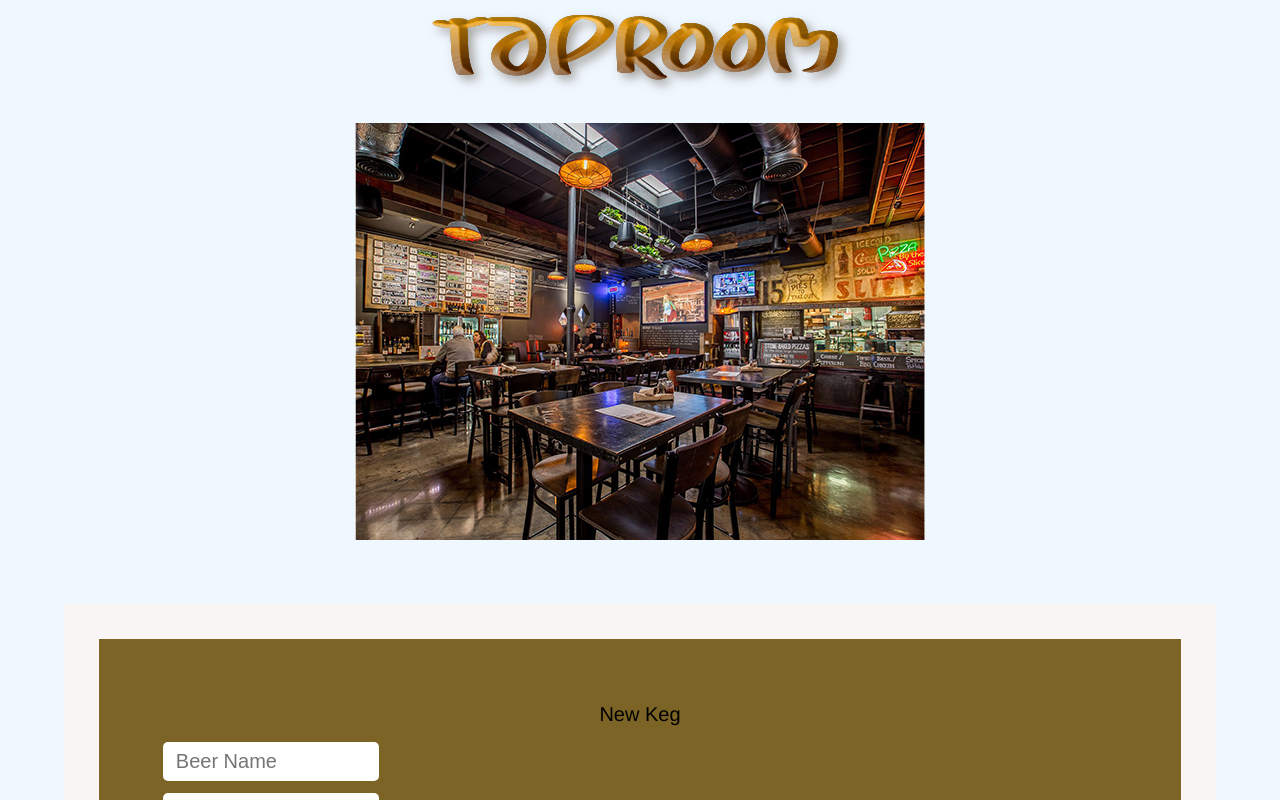
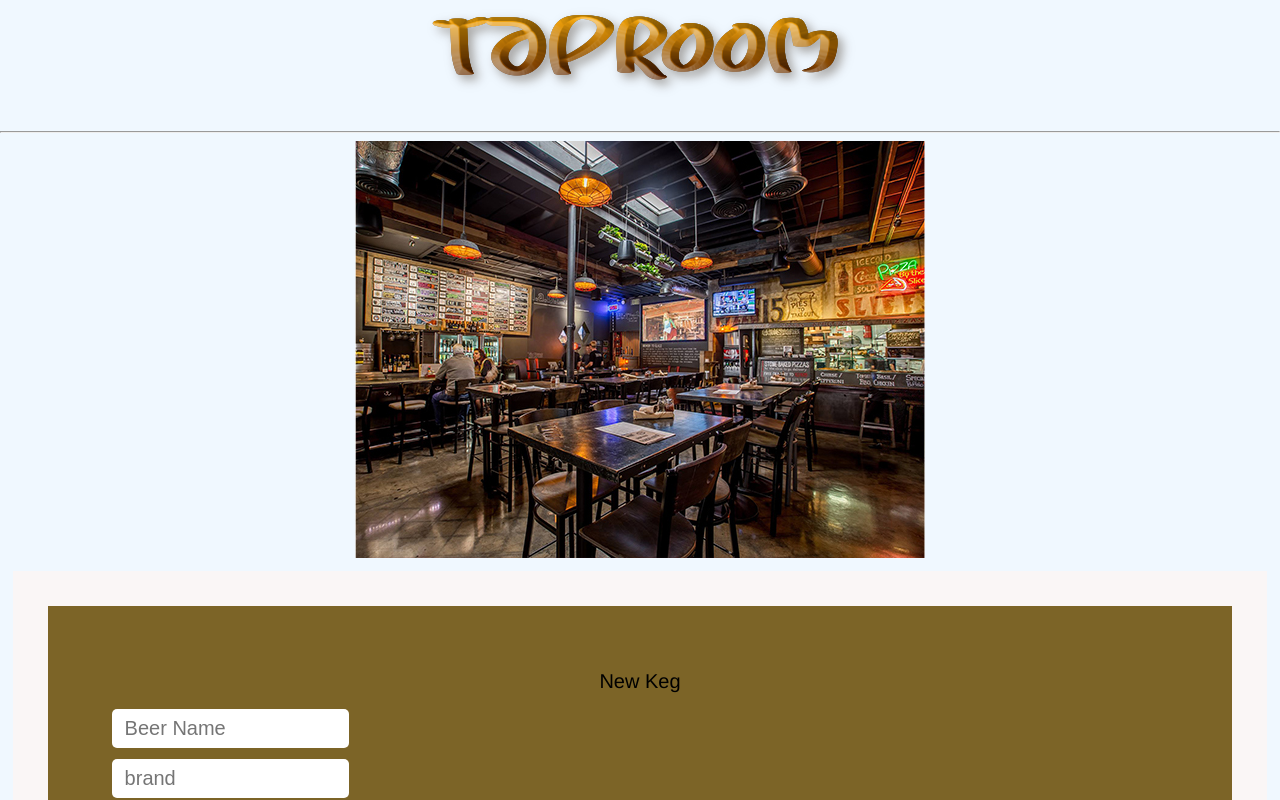
Before and after one commit to amarkmcconn/Keg-Tap, a React (Create React App) app: page / in a window 1280 px wide. Both pictures are taken after a click on the button "Add Keg". Shown: the top 800 px of the page. Built offline with nearby package versions, Linux system fonts and the light colour scheme.

Commit message:
update styling

```diff
--- a/src/App.css
+++ b/src/App.css
@@ -4,14 +4,12 @@ body{
 }
 
 .form-box{
-  min-width: 50%;
+  min-width: 35%;
   height: 18vh;
   border: 35px solid rgb(250, 246, 246);
-  margin: 5vw;
+  margin: 1vw;
   padding: 5vw;
   background-color: rgb(124, 100, 39);
-
-
   position:relative;
 }
 
@@ -44,3 +42,10 @@ body{
   align-items: center;
   margin: auto;
 }
+
+.container {
+  display: grid;
+  grid-template-columns: 10rem 10rem 10rem;
+  grid-gap: 1rem;
+  grid-auto-flow: row;
+}
--- a/src/components/Header.js
+++ b/src/components/Header.js
@@ -6,7 +6,7 @@ import tapRoom1 from './../img/Image3.jpg'
 function Header(){
   return (
     <React.Fragment>
-      <img class="center" src = {tapRoom} /> <br></br>
+      <img class="center" src = {tapRoom} /> <br/> <hr />
       <img class="center" src = {tapRoom1} />
     </React.Fragment>
   );
--- a/src/components/KegLIst.js
+++ b/src/components/KegLIst.js
@@ -7,6 +7,7 @@ function KegList(props){
   return (
     <React.Fragment>
       <hr/>
+      <div className="container">
       {props.kegList.map((keg) =>
         <Keg
           whenKegClicked = { props.onKegSelection }
@@ -18,6 +19,7 @@ function KegList(props){
           id={keg.id}
           key={keg.id}/>
       )}
+      </div>
     </React.Fragment>
   );
 }
```
Also changed, not shown: src/img/Picture1.png (added).
